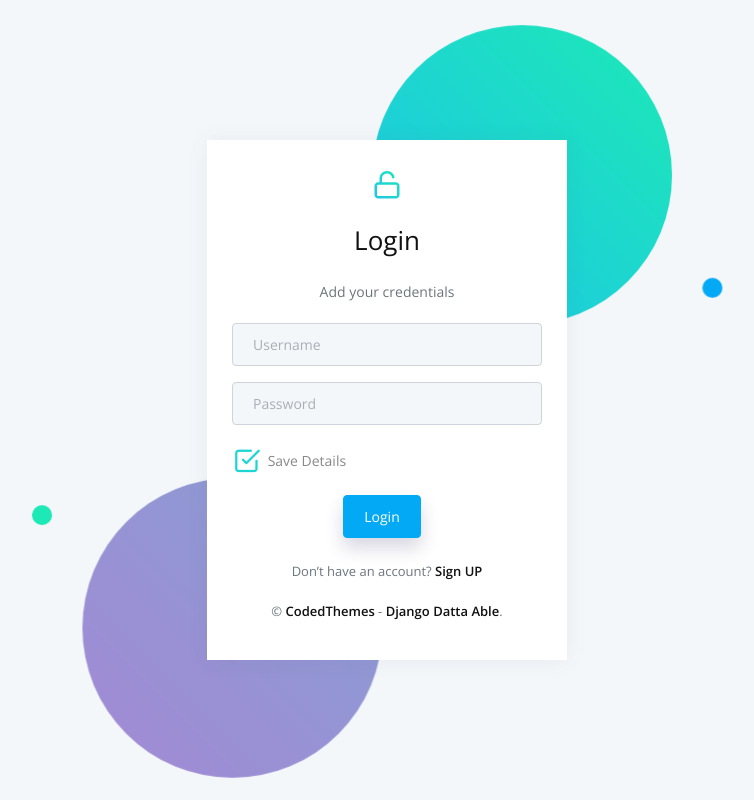
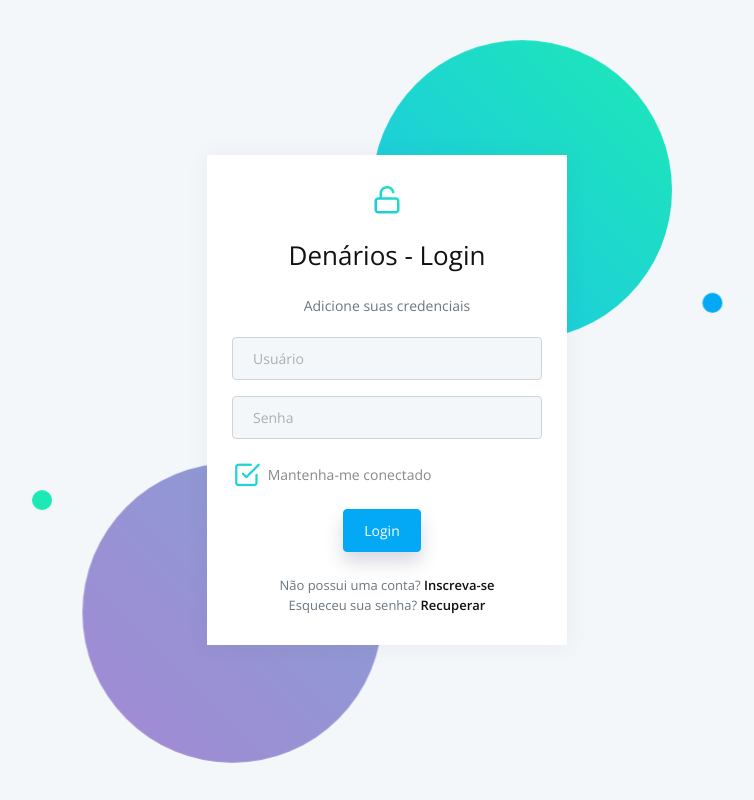
Before and after one commit to guilhermehenriquedev/python-denarios, a Django app: page /login/ in a window 1280 px wide. Shown: the whole page, without its empty margins (253-1007 px from the left). Run offline with Django 3.2, Linux system fonts and the light colour scheme; some libraries are stand-ins or nearby versions.

Commit message:
Adiciona forma de resetar pass

```diff
--- a/front/apps/authentication/forms.py
+++ b/front/apps/authentication/forms.py
@@ -12,14 +12,14 @@ class LoginForm(forms.Form):
     username = forms.CharField(
         widget=forms.TextInput(
             attrs={
-                "placeholder": "Username",
+                "placeholder": "Usuário",
                 "class": "form-control"
             }
         ))
     password = forms.CharField(
         widget=forms.PasswordInput(
             attrs={
-                "placeholder": "Password",
+                "placeholder": "Senha",
                 "class": "form-control"
             }
         ))
@@ -29,7 +29,7 @@ class SignUpForm(UserCreationForm):
     username = forms.CharField(
         widget=forms.TextInput(
             attrs={
-                "placeholder": "Username",
+                "placeholder": "Usuário",
                 "class": "form-control"
             }
         ))
@@ -43,14 +43,14 @@ class SignUpForm(UserCreationForm):
     password1 = forms.CharField(
         widget=forms.PasswordInput(
             attrs={
-                "placeholder": "Password",
+                "placeholder": "Senha",
                 "class": "form-control"
             }
         ))
     password2 = forms.CharField(
         widget=forms.PasswordInput(
             attrs={
-                "placeholder": "Password check",
+                "placeholder": "Confirme sua Senha",
                 "class": "form-control"
             }
         ))
@@ -58,3 +58,13 @@ class SignUpForm(UserCreationForm):
     class Meta:
         model = User
         fields = ('username', 'email', 'password1', 'password2')
+
+class ResetUserForm(forms.Form):
+    email = forms.EmailField(
+        widget=forms.EmailInput(
+            attrs={
+                "placeholder": "Email",
+                "class": "form-control"
+            }
+        )
+    )
--- a/front/apps/authentication/urls.py
+++ b/front/apps/authentication/urls.py
@@ -4,11 +4,12 @@ Copyright (c) 2019 - present AppSeed.us
 """
 
 from django.urls import path
-from .views import login_view, register_user
+from .views import login_view, register_user, reset_user
 from django.contrib.auth.views import LogoutView
 
 urlpatterns = [
     path('login/', login_view, name="login"),
     path('register/', register_user, name="register"),
-    path("logout/", LogoutView.as_view(), name="logout")
+    path("logout/", LogoutView.as_view(), name="logout"),
+    path('reset_user/', reset_user, name="reset_user"),
 ]
--- a/front/apps/authentication/views.py
+++ b/front/apps/authentication/views.py
@@ -4,9 +4,10 @@ Copyright (c) 2019 - present AppSeed.us
 """
 
 # Create your views here.
+from django.forms.models import ModelMultipleChoiceField
 from django.shortcuts import render, redirect
 from django.contrib.auth import authenticate, login
-from .forms import LoginForm, SignUpForm
+from .forms import LoginForm, SignUpForm, ResetUserForm
 
 
 def login_view(request):
@@ -54,3 +55,19 @@ def register_user(request):
         form = SignUpForm()
 
     return render(request, "accounts/register.html", {"form": form, "msg": msg, "success": success})
+
+def reset_user(request):
+    sucess = False
+    msg = None
+
+    if request.method == 'GET':
+        form = ResetUserForm(request.POST)
+        if form.is_valid():
+
+            email = form.cleaned_data.get("email")
+            print('Peguei o email....: ', email)
+            sucess = True
+        else:
+            msg = 'Form is not valid'
+
+    return render(request, "auth-reset-pass.html" ,{"form": form, "sucess": sucess, "msg": msg})
--- a/front/core/templates/accounts/login.html
+++ b/front/core/templates/accounts/login.html
@@ -17,13 +17,13 @@
                     <div class="mb-4">
                         <i class="feather icon-unlock auth-icon"></i>
                     </div>
-                    <h3 class="mb-4">Login</h3>
+                    <h3 class="mb-4">Denários - Login</h3>
 
                     <span class="mb-0 text-muted">
                         {% if msg %}
                             {{ msg | safe }}
                         {% else %}
-                            Add your credentials
+                            Adicione suas credenciais
                         {% endif %}
                     </span>
 
@@ -45,19 +45,16 @@
                         <div class="form-group text-left">
                             <div class="checkbox checkbox-fill d-inline">
                                 <input type="checkbox" name="checkbox-fill-1" id="checkbox-fill-a1" checked="">
-                                <label for="checkbox-fill-a1" class="cr"> Save Details</label>
+                                <label for="checkbox-fill-a1" class="cr"> Mantenha-me conectado</label>
                             </div>
                         </div>
                         <button type="submit" name="login" class="btn btn-primary shadow-2 mb-4">Login</button>
 
                     </form>
 
-                    <p class="mb-0 text-muted">Don’t have an account? <a href="{% url 'register' %}" >Sign UP</a></p>
-                    <br />
-                    <p class="mb-2 text-muted">
-                        &copy; <a target="_blank" href="https://bit.ly/37fF9RT">CodedThemes</a>
-                        - <a target="_blank" href="https://appseed.us/admin-dashboards/django-datta-able">Django Datta Able</a>.
-                    </p>
+                    <p class="mb-0 text-muted">Não possui uma conta? <a href="{% url 'register' %}" >Inscreva-se</a></p>
+
+                    <p class="mb-0 text-muted">Esqueceu sua senha? <a href="{% url 'reset_user' %}" >Recuperar</a></p>
                 </div>
             </div>
         </div>
```
Also changed, not shown: front/core/templates/accounts/register.html (+6 -14 lines), front/core/templates/login.html (deleted, +0 -62 lines).
